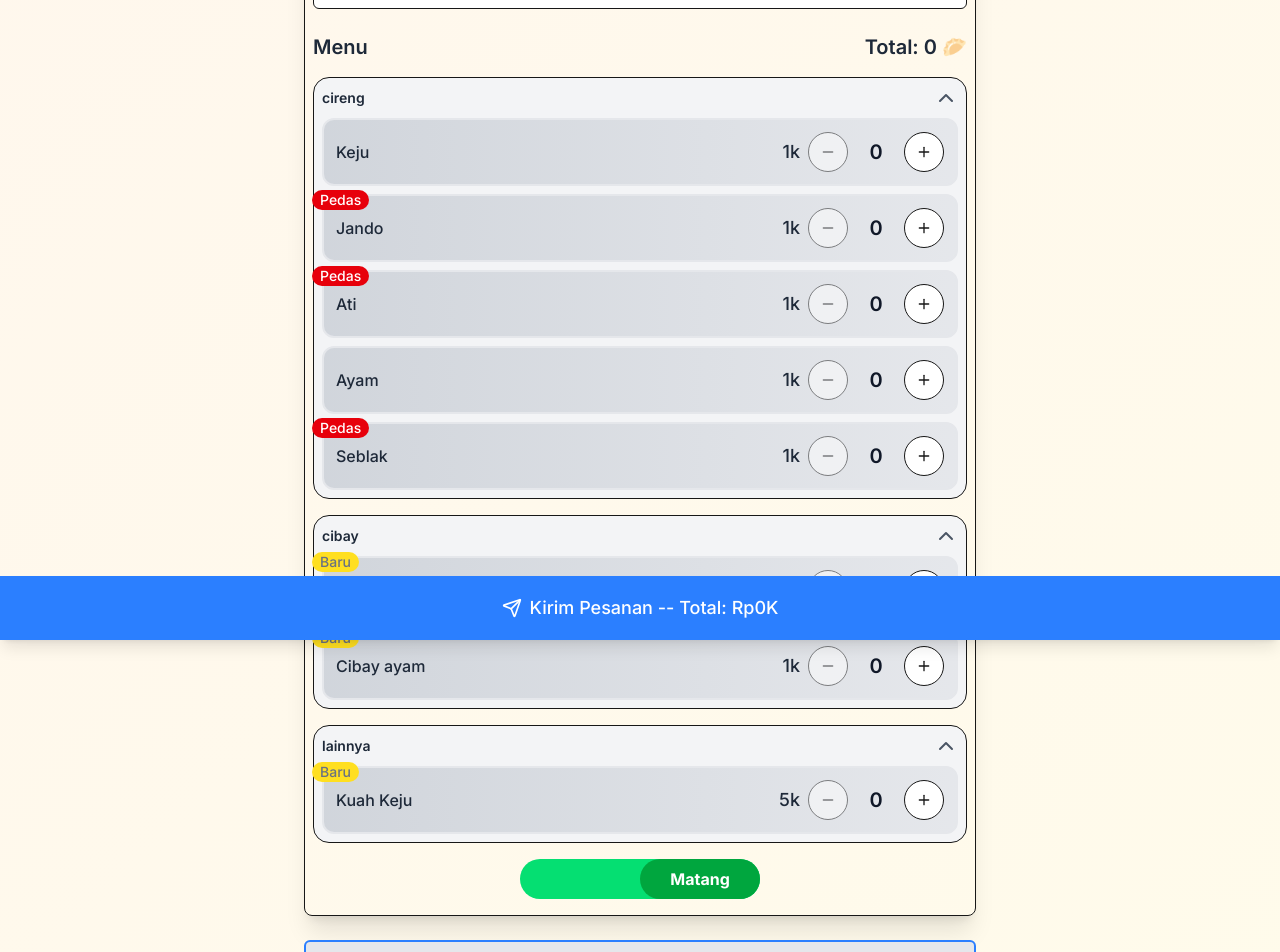
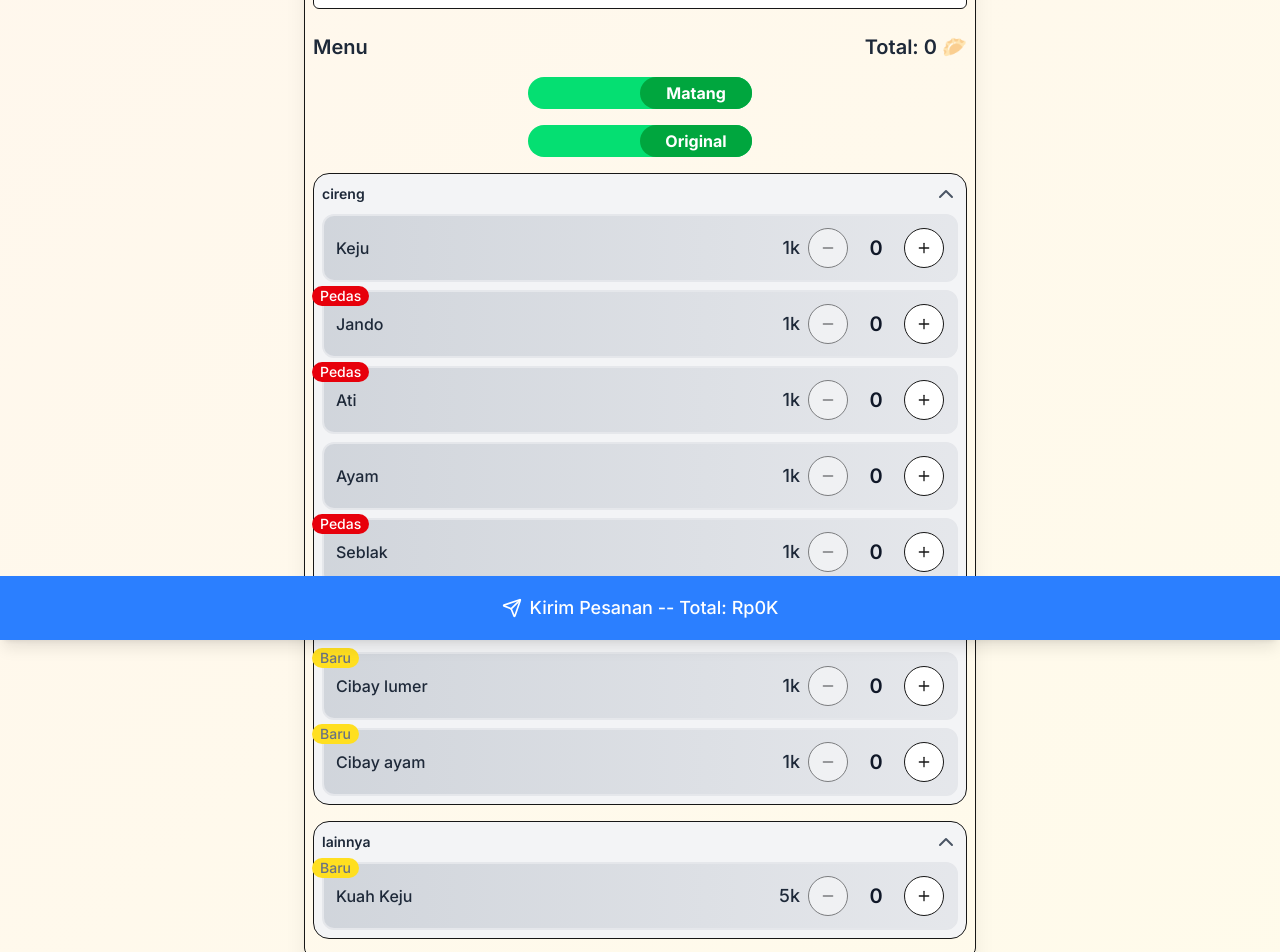
Before and after one commit to 18mson/cireng-berisi, a Next.js app: page / in a window 1280 px wide. Shown: the part 160-1112 px from the top of the page. Built offline with nearby package versions, Linux system fonts and the light colour scheme.

Commit message:
add new bojot menu

```diff
--- a/app/page.tsx
+++ b/app/page.tsx
@@ -7,6 +7,9 @@ import { Card, CardContent, CardHeader, CardTitle } from '@/components/card';
 import { Minus, Plus, Send, PlusCircle, ChevronUp } from 'lucide-react';
 import clsx from 'clsx';
 import toast, { Toaster } from 'react-hot-toast';
+import { motion, AnimatePresence } from 'framer-motion';
+
+
 
 interface MenuItem {
   id: number;
@@ -22,6 +25,7 @@ interface Order {
   customerName: string;
   menuItems: MenuItem[];
   isMentah?: boolean;
+  isBojot?: boolean;
 }
 
 export default function Home() {
@@ -151,23 +155,39 @@ export default function Home() {
     const validOrders = orders.filter(order => {
       const hasName = order.customerName.trim();
       const hasItems = order.menuItems.some(item => item.count > 0);
-      return hasName && hasItems;
+      const cirengCount = order.menuItems
+        .filter(item => item.category === 'cireng' || item.category === 'cibay')
+        .reduce((sum, item) => sum + item.count, 0);
+      const isBojot = order.isBojot && cirengCount > 0;
+      return hasName && hasItems && (!isBojot || cirengCount >= 5);
     });
 
     if (validOrders.length === 0) {
-      toast.error('Tolong isi minimal satu pesanan dengan nama dan item yang dipilih.');
+      const anyBojotUnder5 = orders.some(order => {
+        const cirengCount = order.menuItems
+          .filter(item => item.category === 'cireng' || item.category === 'cibay')
+          .reduce((sum, item) => sum + item.count, 0);
+        return order.isBojot && cirengCount > 0 && cirengCount < 5;
+      });
+      toast.error(
+        anyBojotUnder5
+          ? 'Pesanan Bojot minimal 5 cireng / cibay.'
+          : 'Tolong isi minimal satu pesanan dengan nama dan item yang dipilih.'
+      );
       return;
     }
+
 
     const orderText = validOrders.map(order => {
       const orderItems = order.menuItems.filter(item => item.count > 0);
       const totalItems = orderItems.filter(item => item.name !== 'Kuah Keju').reduce((sum, item) => sum + item.count, 0);
       const matangMentahText = order.isMentah ? 'Mentah' : 'Matang';
       const totalKeju = orderItems.filter(item => item.name === 'Kuah Keju').reduce((sum, item) => sum + item.count, 0);
+      const bojotText = order.isBojot ? '*di Bojot ♨️*' : '';
 
       return (
         `saya: *${order.customerName}* ✨\n` +
-        `Mau Cireng: *${matangMentahText}*\n` +
+        `Mau Cireng: *${matangMentahText }* ${bojotText}\n` +
         `${orderItems.map(item => `• ${item.name}: ${item.count}`).join('\n')}\n` +
         `Total: *${totalItems}* 🥟` +
         (totalKeju > 0 ? `\nKuah Keju: *${totalKeju} cup* 🥣🍵` : '')
@@ -209,6 +229,17 @@ export default function Home() {
         return acc;
       }, {});
 
+      const bojotTotals = validOrders
+      .filter(o => o.isBojot)
+      .reduce<Record<string, number>>((acc, order) => {
+        order.menuItems.forEach(item => {
+          if (item.count > 0 && item.name !== 'Kuah Keju') {
+            acc[item.name] = (acc[item.name] || 0) + item.count;
+          }
+        });
+        return acc;
+      }, {});
+
     const totalKuah = grandTotals['Kuah Keju'] || 0;
 
     const summaryText =
@@ -224,6 +255,12 @@ export default function Home() {
                 .map(([name, count]) => `> ${name}: ${count}`)
                 .join('\n')}\n`
             : '') +
+          (Object.keys(bojotTotals).length > 0
+            ? `*Bojot:*🍽\n${Object.entries(bojotTotals)
+                .map(([name, count]) => `> ${name}: ${count}`)
+                .join('\n')}\n`
+            : '') +
+
           `*Total Semua:* *${grandTotalItems}* 🥟 ` +
           (totalKuah > 0 ? `\n*Kuah Keju:* *${totalKuah} cup* 🍽` : '')
         : '';
@@ -328,10 +365,90 @@ export default function Home() {
                       Total: {totalItems} 🥟
                     </h3>
                   </div>
+
+                  <div className="flex items-center justify-center mt-4">
+                    <div
+                      className={clsx(
+                        'flex items-center w-56 h-8 rounded-full cursor-pointer transition-colors',
+                        order.isMentah ? 'bg-red-400' : 'bg-green-400'
+                      )}
+                      onClick={() =>
+                        setOrders((prevOrders) =>
+                          prevOrders.map((o) =>
+                            o.id === order.id ? { ...o, isMentah: !o.isMentah, isBojot: false } : o
+                          )
+                        )
+                      }
+                    >
+                      <div
+                        className={clsx(
+                          'w-1/2 h-full flex items-center justify-center text-white font-bold rounded-full transition-transform active:scale-80',
+                          order.isMentah ? 'translate-x-0 bg-red-600' : 'translate-x-full bg-green-600'
+                        )}
+                      >
+                        {order.isMentah ? 'Mentah' : 'Matang'}
+                      </div>
+                    </div>
+                  </div>
+                  <AnimatePresence>
+                    {!order.isMentah && (
+                      <motion.div
+                        initial={{ opacity: 0, scale: 0.9, y: -10 }}
+                        animate={{ opacity: 1, scale: 1, y: 0 }}
+                        exit={{ opacity: 0, scale: 0.9, y: -10 }}
+                        transition={{ duration: 0.3, ease: 'easeInOut' }}
+                      >
+                        <div className="flex items-center justify-center mt-4">
+                          <div
+                            className={clsx(
+                              'flex items-center w-56 h-8 rounded-full cursor-pointer transition-colors',
+                              order.isBojot ? 'bg-red-400' : 'bg-green-400'
+                            )}
+                            onClick={() =>
+                              setOrders((prevOrders) =>
+                                prevOrders.map((o) =>
+                                  o.id === order.id ? { ...o, isBojot: !o.isBojot } : o
+                                )
+                              )
+                            }
+                          >
+                            <div
+                              className={clsx(
+                                'w-1/2 h-full flex items-center justify-center text-white font-bold rounded-full transition-transform active:scale-80',
+                                order.isBojot ? 'translate-x-0 bg-red-600' : 'translate-x-full bg-green-600'
+                              )}
+                            >
+                              {order.isBojot ? 'Bojot' : 'Original'}
+                            </div>
+                            <p className="text-white font-bold px-2 text-center">baru 🔥🔥</p>
+                          </div>
+                        </div>
+                        <AnimatePresence>
+                          {order.isBojot && (
+                            <motion.p
+                              initial={{ opacity: 0, height: 0 }}
+                              animate={{ opacity: 1, height: 'auto' }}
+                              exit={{ opacity: 0, height: 0 }}
+                              transition={{ duration: 0.3 }}
+                              className="text-red-500 font-semibold text-center text-sm px-1 overflow-hidden"
+                            >
+                              Minimal 5 cireng / cibay
+                            </motion.p>
+                          )}
+                        </AnimatePresence>
+                      </motion.div>
+                    )}
+                  </AnimatePresence>
+
+
                   {categories.map((category) => {
                     const categoryCollapsed = isCollapsed[category] ?? false;
                     return (
-                      <div className="bg-gray-100 rounded-2xl pb-2 border hover:bg-gray-200" key={category}>
+                      <div className={clsx("rounded-2xl pb-2 border hover:bg-gray-200", {
+                        'bg-red-300' : order.isBojot,
+                        'bg-gray-100' : !order.isBojot,
+
+                      })} key={category}>
                         <div
                           className="flex justify-between items-center cursor-pointer rounded-2xl p-2 py-2"
                           onClick={() =>
@@ -365,30 +482,6 @@ export default function Home() {
                     );
                   })}
 
-                  <div className="flex items-center justify-center mt-4">
-                    <div
-                      className={clsx(
-                        'flex items-center w-60 h-10 rounded-full cursor-pointer transition-colors',
-                        order.isMentah ? 'bg-red-400' : 'bg-green-400'
-                      )}
-                      onClick={() =>
-                        setOrders((prevOrders) =>
-                          prevOrders.map((o) =>
-                            o.id === order.id ? { ...o, isMentah: !o.isMentah } : o
-                          )
-                        )
-                      }
-                    >
-                      <div
-                        className={clsx(
-                          'w-1/2 h-full flex items-center justify-center text-white font-bold rounded-full transition-transform active:scale-80',
-                          order.isMentah ? 'translate-x-0 bg-red-600' : 'translate-x-full bg-green-600'
-                        )}
-                      >
-                        {order.isMentah ? 'Mentah' : 'Matang'}
-                      </div>
-                    </div>
-                  </div>
                 </div>
               </CardContent>
             </Card>
--- a/package.json
+++ b/package.json
@@ -13,6 +13,7 @@
     "class-variance-authority": "^0.7.1",
     "clsx": "^2.1.1",
     "lucide-react": "^0.548.0",
+    "motion": "^12.23.24",
     "next": "16.0.0",
     "react": "19.2.0",
     "react-dom": "19.2.0",
```
Also changed, not shown: 1 other file (tests, documents, lock files or other folders).
